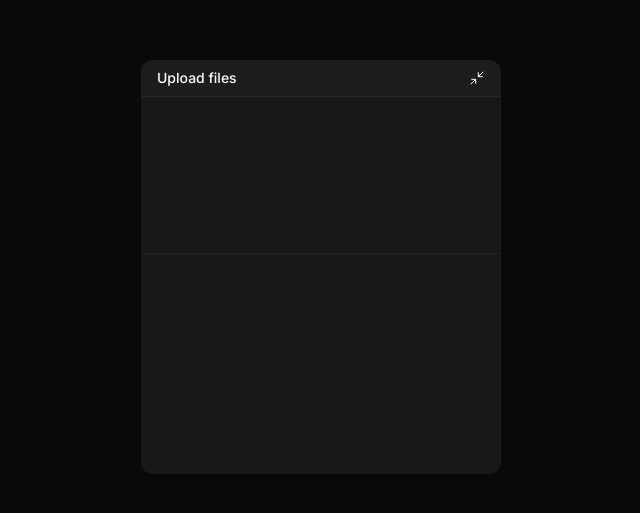
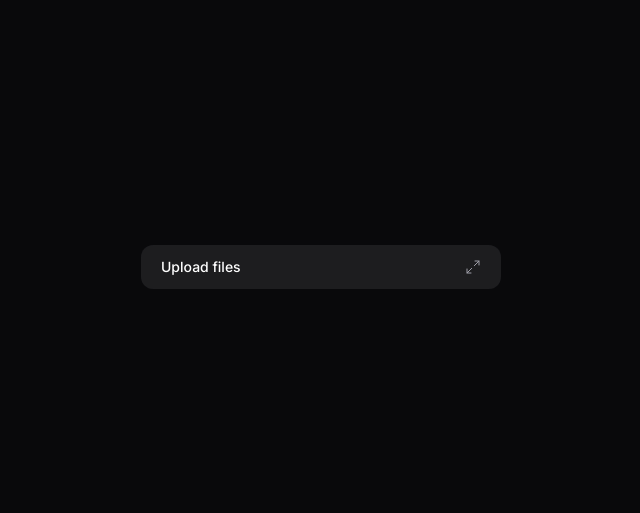
Before and after one commit to AurinoJunior/upload-widget-web, a React (Vite) app: page / in a window 1280 px wide. Shown: the part 133-646 px from the top of the page, without its empty margins (319-959 px from the left). Built offline with nearby package versions, Linux system fonts and the light colour scheme.

Commit message:
Botao e widget colapsavel

```diff
--- a/package.json
+++ b/package.json
@@ -10,10 +10,12 @@
     "preview": "vite preview"
   },
   "dependencies": {
+    "@radix-ui/react-collapsible": "1.1.10",
     "@tailwindcss/vite": "4.1.5",
     "lucide-react": "0.509.0",
     "react": "19.1.0",
     "react-dom": "19.1.0",
+    "tailwind-variants": "1.0.0",
     "tailwindcss": "4.1.5"
   },
   "devDependencies": {
--- /dev/null
+++ b/src/components/ui/button.tsx
@@ -0,0 +1,23 @@
+import type { ButtonHTMLAttributes } from "react";
+import { tv, type VariantProps } from "tailwind-variants";
+
+const buttonVariants = tv({
+  base: "text-zinc-400 rounded-lg hover:text-zinc-100 hover:bg-zinc-800 disabled:opacity-50 disabled:pointer-events-none cursor-pointer",
+  variants: {
+    size: {
+      default: "px-3 py-2",
+      icon: "p-2",
+      "icon-sm": "p-1",
+    },
+  },
+  defaultVariants: {
+    size: "default",
+  },
+});
+
+export type TButtonProps = ButtonHTMLAttributes<HTMLButtonElement> &
+  VariantProps<typeof buttonVariants>;
+
+export function Button({ size, className, ...props }: TButtonProps) {
+  return <button className={buttonVariants({ size, className })} {...props} />;
+}
--- a/src/components/upload-widget/upload-widget-header.tsx
+++ b/src/components/upload-widget/upload-widget-header.tsx
@@ -1,12 +1,18 @@
+import * as Collapsible from "@radix-ui/react-collapsible";
+
 import { Minimize2 } from "lucide-react";
+import { Button } from "../ui/button";
 
 export function UploadWidgetHeader() {
   return (
-    <div className="w-full p-4 py-2 bg-white/2 border-zinc-800 border-b flex items-center justify-between">
+    <div className="w-full px-4 py-2 bg-white/2 border-zinc-800 border-b flex items-center justify-between">
       <span className="text-sm font-medium">Upload files</span>
-      <button>
-        <Minimize2 strokeWidth={1.5} className="size-4" />
-      </button>
+
+      <Collapsible.Trigger asChild>
+        <Button size="icon" className="-mr-2">
+          <Minimize2 strokeWidth={1.5} className="size-4" />
+        </Button>
+      </Collapsible.Trigger>
     </div>
   );
 }
--- /dev/null
+++ b/src/components/upload-widget/upload-widget-minimized-button.tsx
@@ -0,0 +1,15 @@
+import * as Collapsible from "@radix-ui/react-collapsible";
+import { Maximize2 } from "lucide-react";
+
+export function UploadWidgetMinimizedButton() {
+  return (
+    <Collapsible.Trigger className="group w-full bg-white/2 py-3 px-5 flex items-center justify-between cursor-pointer">
+      <span className="text-sm font-medium">Upload files</span>
+
+      <Maximize2
+        strokeWidth={1.5}
+        className="size-4 text-zinc-400 group-hover:text-zinc-100"
+      />
+    </Collapsible.Trigger>
+  );
+}
--- a/src/components/upload-widget/upload-widget.tsx
+++ b/src/components/upload-widget/upload-widget.tsx
@@ -1,19 +1,30 @@
+import { useState } from "react";
 import { UploadWidgetDropzone } from "./upload-widget-dropzone";
 import { UploadWidgetHeader } from "./upload-widget-header";
 import { UploadWidgetList } from "./upload-widget-list";
+import * as Collapsible from "@radix-ui/react-collapsible";
+import { UploadWidgetMinimizedButton } from "./upload-widget-minimized-button";
 
 export const UploadWidget = () => {
+  const [isWidgetOpen, setIsWidgetOpen] = useState(false);
+
   return (
+    <Collapsible.Root
+      onOpenChange={setIsWidgetOpen}
+      className="w-full flex items-center justify-center"
+    >
       <div className="bg-zinc-900 w-full overflow-hidden max-w-[360px] rounded-xl shadow-shape">
+        {!isWidgetOpen && <UploadWidgetMinimizedButton />}
+
+        <Collapsible.Content>
           <UploadWidgetHeader />
-
           <div className="flex flex-col gap-4 py-3">
             <UploadWidgetDropzone />
-
             <div className="h-px bg-zinc-800/75" />
-
             <UploadWidgetList />
           </div>
+        </Collapsible.Content>
       </div>
+    </Collapsible.Root>
   );
 };
```
Also changed, not shown: 1 other file (tests, documents, lock files or other folders). Lines whose indentation alone changed are shown as unchanged.
